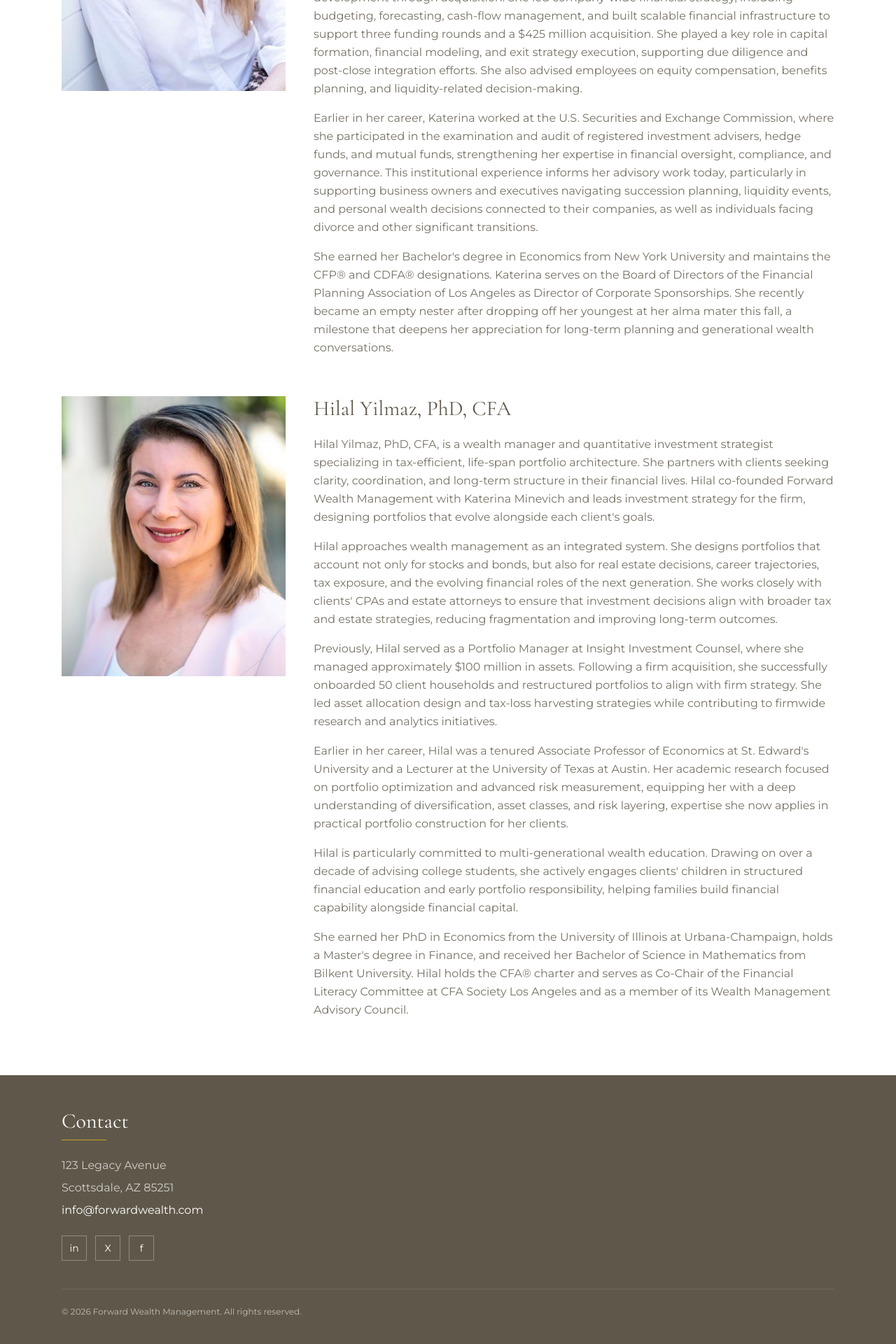
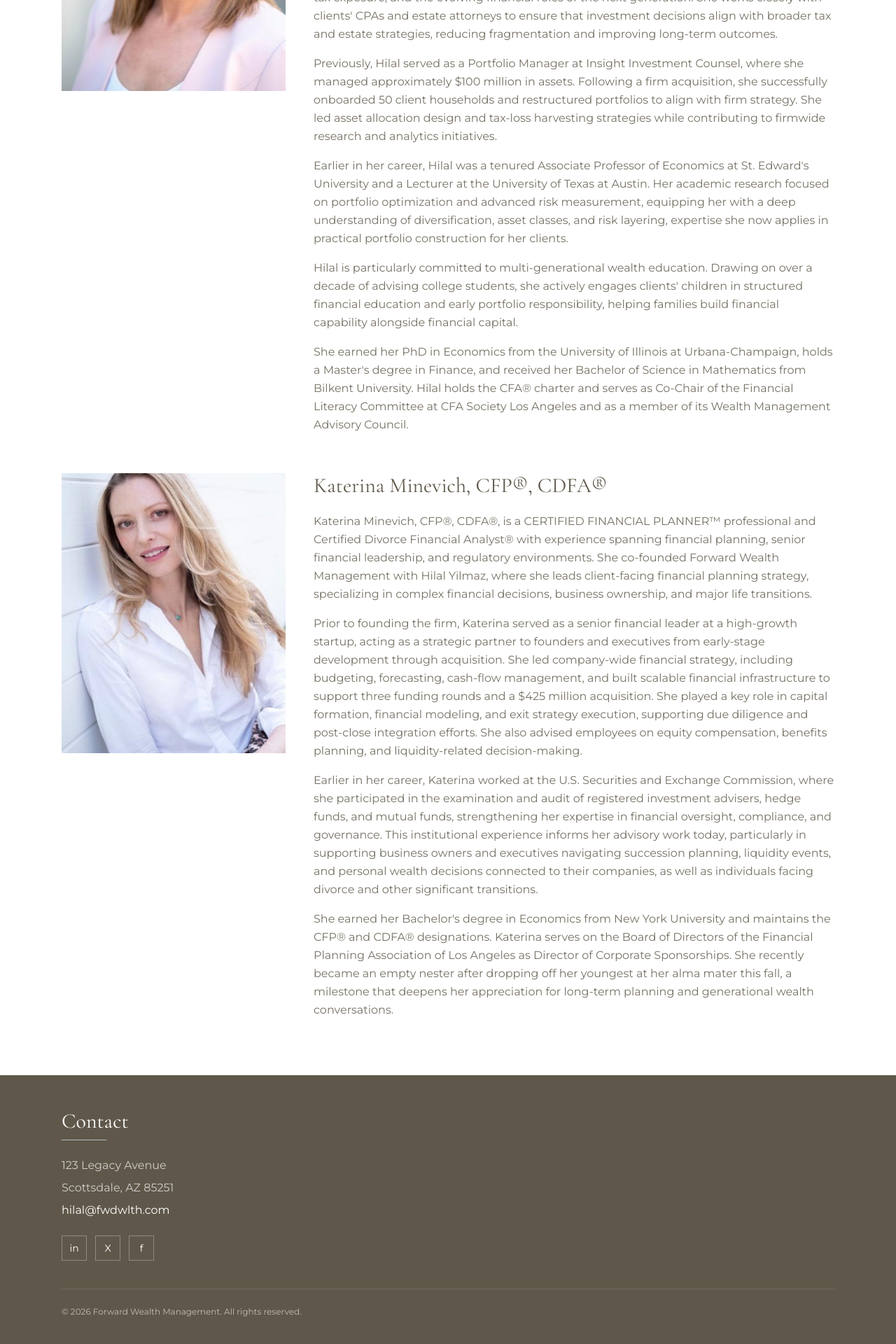
Before and after one commit to Ren6006/forwardwealthmanagement, a React (Vite) app: page /about in a window 1280 px wide. Shown: the part 600-2520 px from the top of the page at 70% size. Built offline with nearby package versions, Linux system fonts and the light colour scheme.

Commit message:
changed some images

```diff
--- a/src/components/Footer.jsx
+++ b/src/components/Footer.jsx
@@ -12,10 +12,10 @@ export default function Footer() {
             <p>123 Legacy Avenue</p>
             <p>Scottsdale, AZ 85251</p>
             <a
-              href="mailto:info@forwardwealth.com"
+              href="mailto:hilal@fwdwlth.com"
               className="inline-block text-white hover:text-brandAccent transition-colors"
             >
-              info@forwardwealth.com
+              hilal@fwdwlth.com
             </a>
           </div>
 
--- a/src/components/sections/HeroRotator.jsx
+++ b/src/components/sections/HeroRotator.jsx
@@ -1,4 +1,3 @@
-import { NavLink } from "react-router-dom";
 import { siteContent } from "../../content/site.ts";
 import useScrollReveal from "./useScrollReveal";
 
@@ -25,12 +24,6 @@ export default function HeroRotator() {
 
           <p className="mt-5 text-base md:text-lg text-black/85 font-medium">{heroRotator.paragraph}</p>
 
-          <NavLink
-            to={heroRotator.ctaTo}
-            className="inline-flex mt-8 border border-brandAccent bg-brandAccent px-7 py-3 uppercase tracking-wide text-sm text-brandDark transition-colors hover:bg-transparent hover:text-brandAccent"
-          >
-            {heroRotator.ctaLabel}
-          </NavLink>
         </div>
       </div>
     </section>
--- a/src/components/sections/ServicesPage.jsx
+++ b/src/components/sections/ServicesPage.jsx
@@ -42,7 +42,7 @@ export default function ServicesPage() {
               <article
                 key={item.title}
                 data-service-reveal
-                className={`grid md:grid-cols-2 gap-8 md:gap-10 items-center bg-brandLight/20 p-6 md:p-8 ${
+                className={`grid md:grid-cols-2 gap-8 md:gap-10 items-center bg-brandLight/70 p-6 md:p-8 ${
                   index % 2 === 0 ? "reveal-right" : "reveal-left"
                 }`}
               >
--- a/src/content/site.ts
+++ b/src/content/site.ts
@@ -86,17 +86,6 @@ By building financial capability alongside financial capital, families strengthe
     heading: "About Us",
     bios: [
       {
-        id: "katerina",
-        name: "Katerina Minevich, CFP®, CDFA®",
-        image: "/images/katerina_profile.jpg",
-        paragraphs: [
-          "Katerina Minevich, CFP®, CDFA®, is a CERTIFIED FINANCIAL PLANNER™ professional and Certified Divorce Financial Analyst® with experience spanning financial planning, senior financial leadership, and regulatory environments. She co-founded Forward Wealth Management with Hilal Yilmaz, where she leads client-facing financial planning strategy, specializing in complex financial decisions, business ownership, and major life transitions.",
-          "Prior to founding the firm, Katerina served as a senior financial leader at a high-growth startup, acting as a strategic partner to founders and executives from early-stage development through acquisition. She led company-wide financial strategy, including budgeting, forecasting, cash-flow management, and built scalable financial infrastructure to support three funding rounds and a $425 million acquisition. She played a key role in capital formation, financial modeling, and exit strategy execution, supporting due diligence and post-close integration efforts. She also advised employees on equity compensation, benefits planning, and liquidity-related decision-making.",
-          "Earlier in her career, Katerina worked at the U.S. Securities and Exchange Commission, where she participated in the examination and audit of registered investment advisers, hedge funds, and mutual funds, strengthening her expertise in financial oversight, compliance, and governance. This institutional experience informs her advisory work today, particularly in supporting business owners and executives navigating succession planning, liquidity events, and personal wealth decisions connected to their companies, as well as individuals facing divorce and other significant transitions.",
-          "She earned her Bachelor's degree in Economics from New York University and maintains the CFP® and CDFA® designations. Katerina serves on the Board of Directors of the Financial Planning Association of Los Angeles as Director of Corporate Sponsorships. She recently became an empty nester after dropping off her youngest at her alma mater this fall, a milestone that deepens her appreciation for long-term planning and generational wealth conversations.",
-        ],
-      },
-      {
         id: "hilal",
         name: "Hilal Yilmaz, PhD, CFA",
         image: "/images/hilal_profile.jpg",
@@ -107,6 +96,17 @@ By building financial capability alongside financial capital, families strengthe
           "Earlier in her career, Hilal was a tenured Associate Professor of Economics at St. Edward's University and a Lecturer at the University of Texas at Austin. Her academic research focused on portfolio optimization and advanced risk measurement, equipping her with a deep understanding of diversification, asset classes, and risk layering, expertise she now applies in practical portfolio construction for her clients.",
           "Hilal is particularly committed to multi-generational wealth education. Drawing on over a decade of advising college students, she actively engages clients' children in structured financial education and early portfolio responsibility, helping families build financial capability alongside financial capital.",
           "She earned her PhD in Economics from the University of Illinois at Urbana-Champaign, holds a Master's degree in Finance, and received her Bachelor of Science in Mathematics from Bilkent University. Hilal holds the CFA® charter and serves as Co-Chair of the Financial Literacy Committee at CFA Society Los Angeles and as a member of its Wealth Management Advisory Council.",
+        ],
+      },
+      {
+        id: "katerina",
+        name: "Katerina Minevich, CFP®, CDFA®",
+        image: "/images/katerina_profile.jpg",
+        paragraphs: [
+          "Katerina Minevich, CFP®, CDFA®, is a CERTIFIED FINANCIAL PLANNER™ professional and Certified Divorce Financial Analyst® with experience spanning financial planning, senior financial leadership, and regulatory environments. She co-founded Forward Wealth Management with Hilal Yilmaz, where she leads client-facing financial planning strategy, specializing in complex financial decisions, business ownership, and major life transitions.",
+          "Prior to founding the firm, Katerina served as a senior financial leader at a high-growth startup, acting as a strategic partner to founders and executives from early-stage development through acquisition. She led company-wide financial strategy, including budgeting, forecasting, cash-flow management, and built scalable financial infrastructure to support three funding rounds and a $425 million acquisition. She played a key role in capital formation, financial modeling, and exit strategy execution, supporting due diligence and post-close integration efforts. She also advised employees on equity compensation, benefits planning, and liquidity-related decision-making.",
+          "Earlier in her career, Katerina worked at the U.S. Securities and Exchange Commission, where she participated in the examination and audit of registered investment advisers, hedge funds, and mutual funds, strengthening her expertise in financial oversight, compliance, and governance. This institutional experience informs her advisory work today, particularly in supporting business owners and executives navigating succession planning, liquidity events, and personal wealth decisions connected to their companies, as well as individuals facing divorce and other significant transitions.",
+          "She earned her Bachelor's degree in Economics from New York University and maintains the CFP® and CDFA® designations. Katerina serves on the Board of Directors of the Financial Planning Association of Los Angeles as Director of Corporate Sponsorships. She recently became an empty nester after dropping off her youngest at her alma mater this fall, a milestone that deepens her appreciation for long-term planning and generational wealth conversations.",
         ],
       },
     ],
@@ -149,8 +149,15 @@ By building financial capability alongside financial capital, families strengthe
           "Entrepreneurs and business leaders who have built successful companies often face complex decisions as personal wealth becomes closely tied to their businesses. Questions around liquidity, succession, and long-term investment structure require careful planning. We help business owners transition from concentrated business wealth to diversified, well-structured portfolios while coordinating with tax and estate professionals so the value you created supports both your future and the legacy you intend to leave.",
         image: "/images/serve5.jpg",
       },
+      {
+        title: "Women Designing Their Financial Future",
+        lead: "Thoughtful wealth strategies for the life you are building",
+        body:
+          "Women often navigate unique financial paths, including career changes, leadership roles, entrepreneurship, and caring for multiple generations. We work with women to structure their wealth thoughtfully, aligning investment strategy, tax planning, and long-term goals with the life they want to build. Through coordinated planning and analytical decision-making, we help clients turn financial success into lasting stability, independence, and opportunity.",
+        image: "/images/serve6.jpg",
+      },
     ],
-    closingTitle: "Bring calm, order, and control to complex financial lives.",
+    closingTitle: "Bring clarity, coordination, and long-term structure to your financial lives.",
     closingCtaLabel: "Start Planning",
     closingCtaTo: "/contact",
   },
--- a/tailwind.config.js
+++ b/tailwind.config.js
@@ -6,7 +6,7 @@ export default {
       colors: {
         brandDark: '#5F584A',
         brandLight: '#F7F6F3',
-        brandAccent: '#CEA51D',
+        brandAccent: '#A9C0C8',
       },
       fontFamily: {
         heading: ['"Cormorant Garamond"', 'serif'],
```
Also changed, not shown: public/images/serve1.jpg, public/images/serve6.jpg (added).
